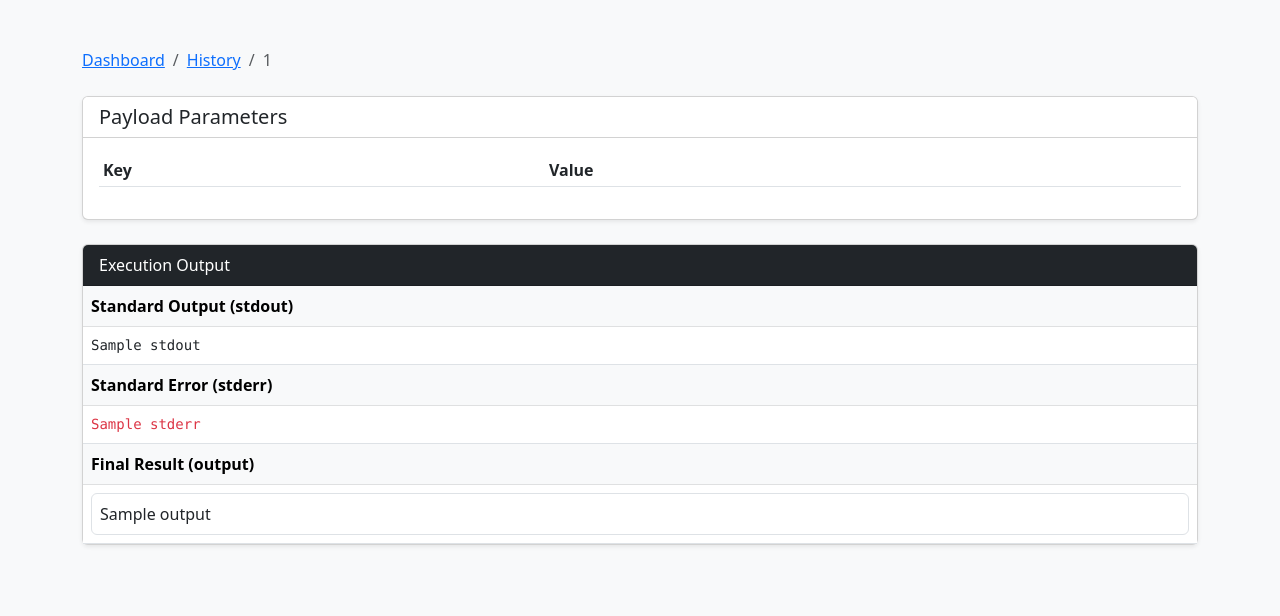
After one commit to jose-caballero/st3, a Flask app: template var/www/flask_app/templates/request_detail.html in a window 1280 px wide. The commit adds this page. Shown: the top 616 px of the page. Run offline with Flask 3, Linux system fonts and the light colour scheme; the template is opened without the code that fills it: most values are stand-ins (such as "Sample title", 1, 10 or a date in 2020); lists and menus that the app fills with data are empty.

Commit message:
Implement a new view page with details for each Action

```diff
--- a/var/www/flask_app/app.py
+++ b/var/www/flask_app/app.py
@@ -8,7 +8,7 @@ from flask.views import MethodView
 from base import FlaskAppBase
 from indexview import IndexView
 from actionview import ActionFormView
-from historyview import HistoryView
+from historyview import HistoryView, RequestDetailView
 
 app = Flask(__name__)
 
@@ -31,6 +31,7 @@ def debug_auth():
 app.add_url_rule('/form/<action_name>', view_func=ActionFormView.as_view('action_form'))
 app.add_url_rule('/', view_func=IndexView.as_view('index'))
 app.add_url_rule('/history', view_func=HistoryView.as_view('history'))
+app.add_url_rule('/history/<request_id>/', view_func=RequestDetailView.as_view('request_detail'))
 
 
 if __name__ == '__main__':
--- /dev/null
+++ b/var/www/flask_app/templates/request_detail.html
@@ -0,0 +1,64 @@
+<!DOCTYPE html>
+<html lang="en">
+<head>
+    <meta charset="UTF-8">
+    <title>Request Details - {{ req.request_id }}</title>
+    <link href="https://cdn.jsdelivr.net/npm/bootstrap@5.3.0/dist/css/bootstrap.min.css" rel="stylesheet">
+</head>
+<body class="bg-light py-5">
+<div class="container">
+    <nav aria-label="breadcrumb" class="mb-4">
+        <ol class="breadcrumb">
+            <li class="breadcrumb-item"><a href="/">Dashboard</a></li>
+            <li class="breadcrumb-item"><a href="/history">History</a></li>
+            <li class="breadcrumb-item active">{{ req.request_id }}</li>
+        </ol>
+    </nav>
+
+    <div class="card shadow-sm mb-4">
+        <div class="card-header bg-white">
+            <h2 class="h5 mb-0">Payload Parameters</h2>
+        </div>
+        <div class="card-body">
+            <table class="table table-sm">
+                <thead><tr><th>Key</th><th>Value</th></tr></thead>
+                <tbody>
+                    {% for key, value in req.payload.items() %}
+                    <tr>
+                        <td class="fw-bold" style="width: 30%;">{{ key }}</td>
+                        <td><code>{{ value }}</code></td>
+                    </tr>
+                    {% endfor %}
+                </tbody>
+            </table>
+        </div>
+    </div>
+
+    {% if req.status in ['done', 'error'] %}
+    <div class="row">
+        <div class="col-12 mb-4">
+            <div class="card shadow-sm">
+                <div class="card-header bg-dark text-white">Execution Output</div>
+                <div class="card-body p-0">
+                    <table class="table mb-0">
+                        <tr class="table-light"><th>Standard Output (stdout)</th></tr>
+                        <tr><td><pre class="mb-0">{{ req.stdout }}</pre></td></tr>
+
+                        <tr class="table-light"><th>Standard Error (stderr)</th></tr>
+                        <tr><td><pre class="mb-0 text-danger">{{ req.stderr }}</pre></td></tr>
+
+                        <tr class="table-light"><th>Final Result (output)</th></tr>
+                        <tr><td>
+                            <div class="border p-2 rounded bg-white">
+                                {{ req.output | safe }}
+                            </div>
+                        </td></tr>
+                    </table>
+                </div>
+            </div>
+        </div>
+    </div>
+    {% endif %}
+</div>
+</body>
+</html>
```
Also changed, not shown: var/www/flask_app/historyview.py (+13 -1 lines), var/www/flask_app/requestshandler.py (+8 -0 lines), var/www/flask_app/templates/history.html (+8 -0 lines).
